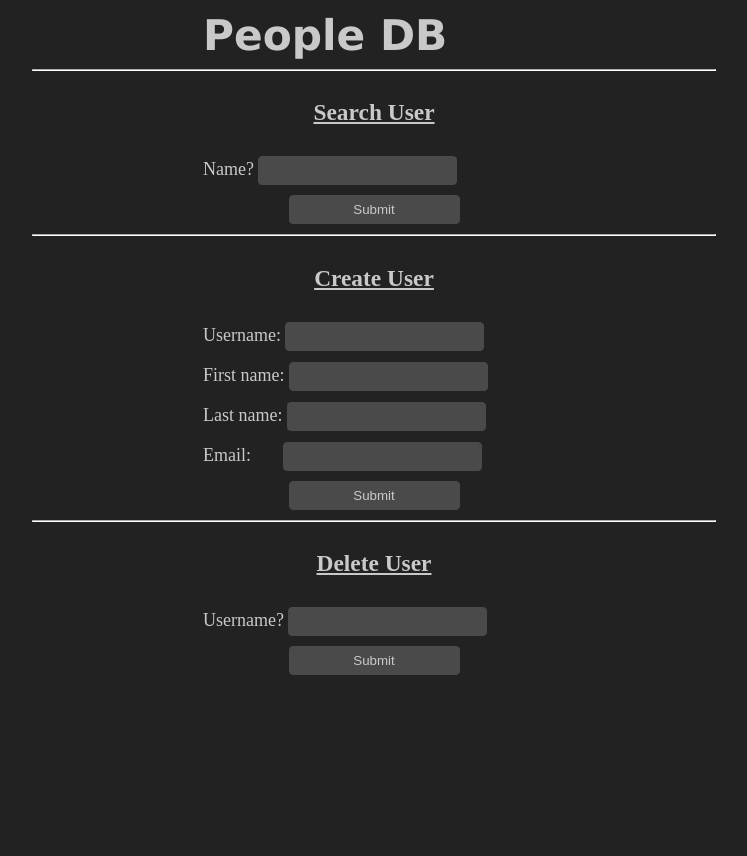
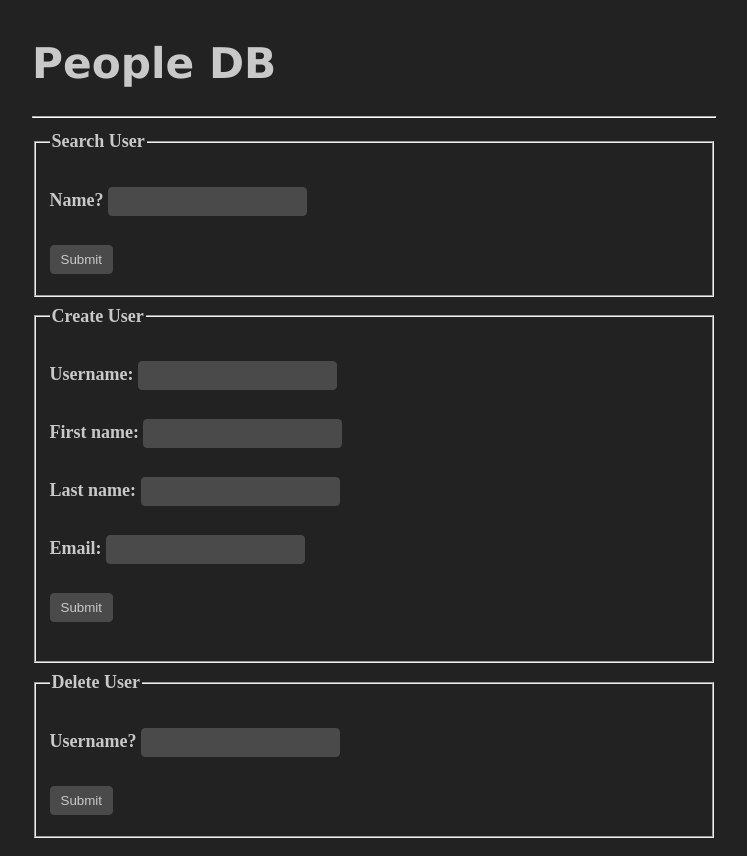
Before and after one commit to ssebs/PeopleDB, a PHP site: page / in a window 1280 px wide. Shown: the whole page, without its empty margins (266-1013 px from the left). Before the commit the page ends 675 px from the top, so only its background shows below. Run offline with PHP 8.4, Linux system fonts and the light colour scheme.

Commit message:
Fixed css

```diff
--- a/index.php
+++ b/index.php
@@ -2,61 +2,40 @@
 <html>
 <head>
 	<link rel="stylesheet" type="text/css" href="site.css">
-<style>
-.center {
-	margin: auto;
-	width: 50%;
-}
-.text-center {
-	text-align: center;
-}
-.big {
-	font-weight: bold;
-	font-size: 1.3em;
-	text-decoration: underline
-}
-</style>
 </head>
 
 <body>
-	<h1 class="center">People DB</h1>
+	<h1>People DB</h1>
 	<hr>
 
-	<div class="center">
-		<form action="select.php" method="post">
-			<p class="text-center big">Search User</p>
-			Name? <input type="text" name="name">
-			<input type="submit" class="center" style="display: block;" >
-		</form>
-	</div>
+	<form action="select.php" method="post">
+		<fieldset>
+			<legend>Search User</legend>
+			<p><label>Name? <input type="text" name="name"></label></p>
+			<input type="submit">
+		</fieldset>
+	</form>
 
-	<hr>
+	<form action="create.php" method="post">
+		<fieldset>
+			<legend>Create User</legend>
 
-	<div class="center">
-		<p class="text-center big">Create User</p>
-		<form action="create.php" method="post">
-			Username: <input type="text" name="username">
-			<br>
-			First name: <input type="text" name="firstname">
-			<br>
-			Last name: <input type="text" name="lastname">
-			<br>
-			Email: &nbsp; &nbsp; &nbsp; <input type="text" name="email">
-			<br>
-			<input type="submit" class="center" style="display: block;" >
+			<p><label>Username: <input type="text" name="username"> </label></p>
+			<p><label>First name: <input type="text" name="firstname"> </label></p>
+			<p><label>Last name: <input type="text" name="lastname"> </label></p>
+			<p><label>Email: <input type="text" name="email"> </label></p>
+			<p><input type="submit"></p>
+		</fieldset>
+	</form>
 
-		</form>
-	</div>
+	<form action="delete.php" method="post">
+		<fieldset>
+			<legend>Delete User</legend>
+			<p><label>	Username? <input type="text" name="username"></label></p>
+			<input type="submit">
+		</fieldset>
+	</form>
 
-	<hr>
-
-	<div class="center">
-		<form action="delete.php" method="post">
-			<p class="text-center big">Delete User</p>
-			Username? <input type="text" name="username">
-			<input type="submit" class="center" style="display: block;" >
-		</form>
-	</div>
 
 </body>
 </html>
```
Also changed, not shown: select.php (+20 -12 lines).
